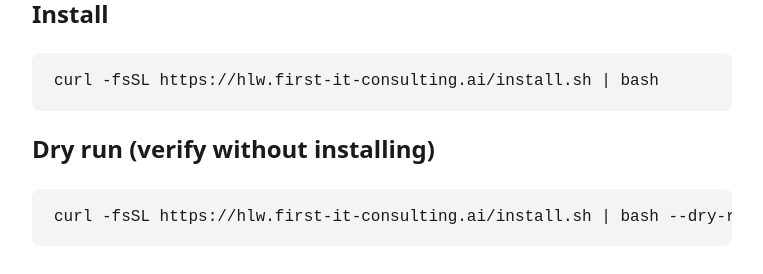
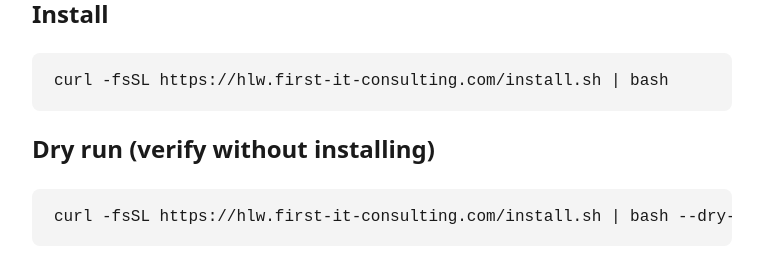
Before and after one commit to first-it-consulting/hlw, a plain HTML site: page index.html in a window 1280 px wide. Shown: the part 170-444 px from the top of the page, without its empty margins (258-1021 px from the left). Drawn offline with Linux system fonts and the light colour scheme.

Commit message:
Fix installer URL from .ai to hlw.first-it-consulting.com
Co-Authored-By: Claude Code <noreply@anthropic.com>

```diff
--- a/index.html
+++ b/index.html
@@ -16,9 +16,9 @@
   <h1>hlw installer</h1>
   <p class="subtitle">Harness Launch Wrapper — one-liner install for macOS and Linux.</p>
   <h2>Install</h2>
-  <pre><code>curl -fsSL https://hlw.first-it-consulting.ai/install.sh | bash</code></pre>
+  <pre><code>curl -fsSL https://hlw.first-it-consulting.com/install.sh | bash</code></pre>
   <h2>Dry run (verify without installing)</h2>
-  <pre><code>curl -fsSL https://hlw.first-it-consulting.ai/install.sh | bash --dry-run</code></pre>
+  <pre><code>curl -fsSL https://hlw.first-it-consulting.com/install.sh | bash --dry-run</code></pre>
   <h2>Flags</h2>
   <ul>
     <li><code>--dry-run</code>: resolve version + platform, download and verify the checksum, but don't install.</li>
```
Also changed, not shown: 1 other file.
